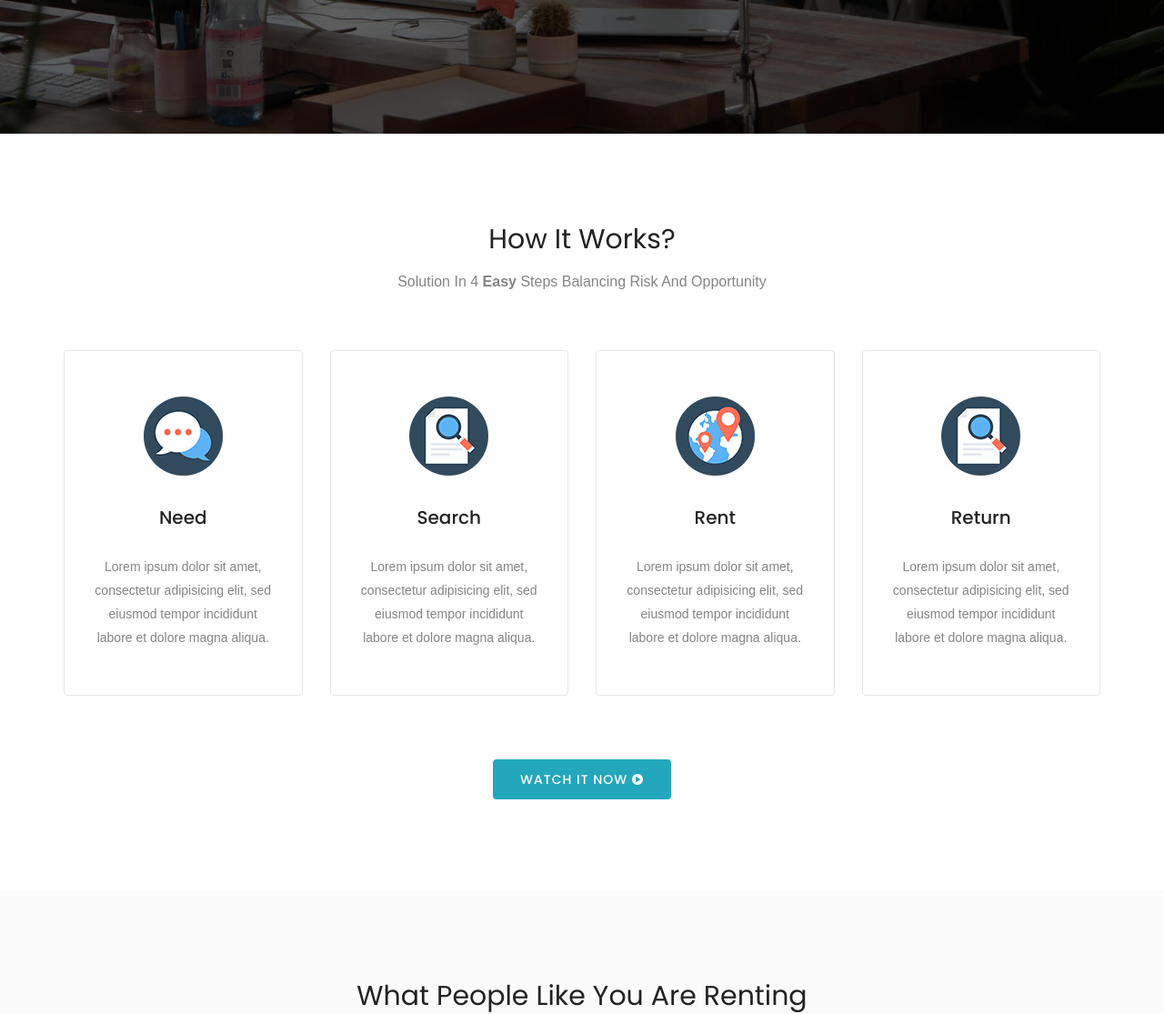
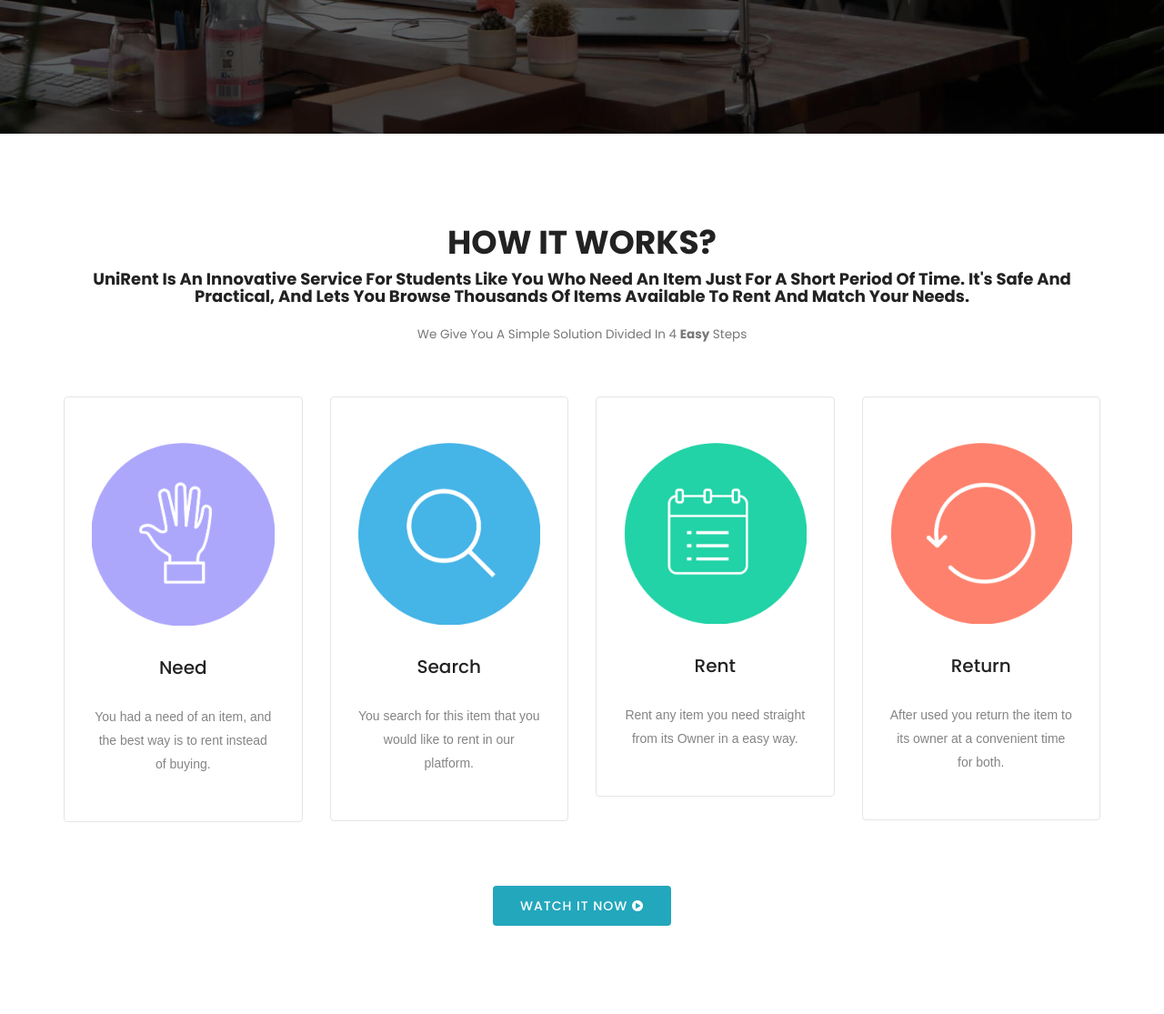
Before and after one commit to ruirpv/UniRent, a PHP site: page /beta/index.php in a window 1280 px wide. Shown: the part 477-1592 px from the top of the page at 91% size. Run offline with PHP 8.4, Linux system fonts and the light colour scheme; some libraries are stand-ins or nearby versions; some web fonts are replaced.

Commit message:
Added how-it-works content
Added how-it-works content

```diff
--- a/beta/index.php
+++ b/beta/index.php
@@ -36,42 +36,45 @@
 <section class="clearfix worksArea">
   <div class="container">
     <div class="page-header text-center">
-      <h2>How it Works? <small>Solution in 4 <b>easy</b> steps balancing risk and opportunity</small></h2>
+      <h1>How it Works?</h1>
+        <h4>UniRent is an innovative service for students like you who need an item just for a short period of time. It's safe and practical, and lets you browse thousands of items available to rent and match your needs.<br><br>
+        <small>We give you a simple solution divided in 4 <b>easy</b> steps</small>
+      </h4>
     </div>
     <div class="row">
       <div class="col-sm-3 col-xs-10">
         <div class="thumbnail text-center worksContent">
-          <img src="img/works/works-2.png" alt="Image works">
+          <img src="img/works/Need.png" alt="Image works">
           <div class="caption">
             <a href="how-it-works.php"><h3>Need</h3></a>
-            <p>Lorem ipsum dolor sit amet, consectetur adipisicing elit, sed eiusmod tempor incididunt  labore et dolore magna aliqua.</p>
+            <p>You had a need of an item, and the best way is to rent instead of buying.</p>
           </div>
         </div>
       </div>
       <div class="col-sm-3 col-xs-10">
         <div class="thumbnail text-center worksContent">
-          <img src="img/works/works-1.png" alt="Image works">
+          <img src="img/works/Search.png" alt="Image works">
           <div class="caption">
             <a href="how-it-works.php"><h3>Search</h3></a>
-            <p>Lorem ipsum dolor sit amet, consectetur adipisicing elit, sed eiusmod tempor incididunt  labore et dolore magna aliqua.</p>
+            <p>You search for this item that you would like to rent in our platform.</p>
           </div>
         </div>
       </div>
       <div class="col-sm-3 col-xs-10">
         <div class="thumbnail text-center worksContent">
-          <img src="img/works/works-3.png" alt="Image works">
+          <img src="img/works/Rent.png" alt="Image works">
           <div class="caption">
             <a href="how-it-works.php"><h3>Rent</h3></a>
-            <p>Lorem ipsum dolor sit amet, consectetur adipisicing elit, sed eiusmod tempor incididunt  labore et dolore magna aliqua.</p>
+            <p>Rent any item you need straight from its Owner in a easy way.</p>
           </div>
         </div>
       </div>
       <div class="col-sm-3 col-xs-10">
         <div class="thumbnail text-center worksContent">
-          <img src="img/works/works-1.png" alt="Image works">
+          <img src="img/works/Return.png" alt="Image works">
           <div class="caption">
             <a href="how-it-works.php"><h3>Return</h3></a>
-            <p>Lorem ipsum dolor sit amet, consectetur adipisicing elit, sed eiusmod tempor incididunt  labore et dolore magna aliqua.</p>
+            <p>After used you return the item to its owner at a convenient time for both.</p>
           </div>
         </div>
       </div>
```
Also changed, not shown: beta/how-it-works.php (+8 -8 lines), beta/img/works/Need.png (added), beta/img/works/Rent.png (added), beta/img/works/Return.png (added), beta/img/works/Search.png (added).
